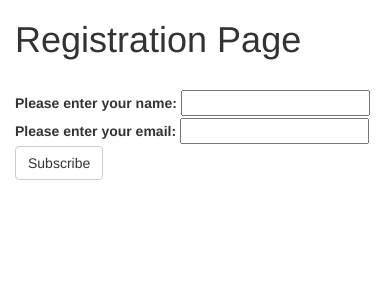
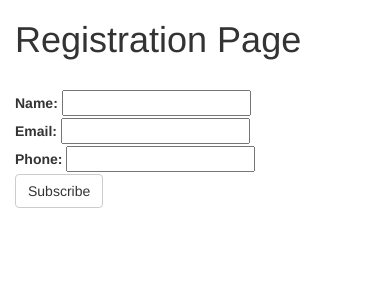
Before and after one commit to akshatgupta95/Light-Registration, a Flask app: page /subscribe in a window 390 px wide. Shown: the top 300 px of the page. Run offline with Flask 2, Linux system fonts and the light colour scheme; some libraries are stand-ins or nearby versions.

Commit message:
Added Phone Options w/o texting

```diff
--- a/app.py
+++ b/app.py
@@ -21,12 +21,13 @@ def subscribe():
 def request_handler():
 	name = request.form['yourname']
 	email = request.form['youremail']
+	num = request.form['yournum']
 	g.db = connect_db()
-	params = (str(name), str(email))
+	params = (str(name), str(email), str(num))
 	curr = g.db.cursor()
-	curr.execute("INSERT INTO registrations VALUES (?, ?)", params)
+	curr.execute("INSERT INTO registrations VALUES (?, ?, ?)", params)
 	cur = g.db.execute('SELECT * FROM registrations')
-	regs = [dict(name=row[0], email=row[1]) for row in cur.fetchall()]
+	regs = [dict(name=row[0], email=row[1], phone=row[2]) for row in cur.fetchall()]
 	g.db.commit()
 	curr.close()
 	return render_template('index.html', regs=regs)
@@ -39,13 +40,14 @@ def unsubscribe():
 def unsubscribe_handler():
 	name = request.form['yourname']
 	email = request.form['youremail']
-	params = (str(name), str(email))
+	num = request.form['yournum']
+	params = (str(name), str(email), str(num))
 	g.db = connect_db()
 	c = g.db.cursor()
-	c.execute("DELETE FROM registrations WHERE name=? AND email=?", params)
+	c.execute("DELETE FROM registrations WHERE name=? AND email=? AND phone=?", params)
 	g.db.commit()
 	cur = g.db.execute('SELECT * FROM registrations')
-	regs = [dict(name=row[0], email=row[1]) for row in cur.fetchall()]
+	regs = [dict(name=row[0], email=row[1], phone=row[2]) for row in cur.fetchall()]
 	c.close()
 	return render_template('index.html', regs=regs)
 
--- a/sql.py
+++ b/sql.py
@@ -3,4 +3,4 @@ import sqlite3 as sl
 with sl.connect("reg.db") as conn:
 	c = conn.cursor()
 	c.execute("DROP TABLE IF EXISTS registrations")
-	c.execute("CREATE TABLE registrations(name TEXT, email TEXT)")
+	c.execute("CREATE TABLE registrations(name TEXT, email TEXT, phone TEXT)")
--- a/templates/index.html
+++ b/templates/index.html
@@ -46,6 +46,9 @@
                 <li>
                     <a href="\unsubscribe">Unsubscribe</a>
                 </li>
+                <li>
+                    <a href="\text">Text-a-Person</a>
+                </li>
             </ul>
         </div>
         <!-- /#sidebar-wrapper -->
@@ -60,6 +63,7 @@
                       {% for reg in regs %}
                         <strong>Name: </strong>{{ reg.name }} <br>
                         <strong>Email: </strong>{{ reg.email }} <br>
+                        <strong>Phone: </strong>{{ reg.phone }} <br>
                       <br>
                       {% endfor %}
                     </div>
--- a/templates/subscribe.html
+++ b/templates/subscribe.html
@@ -9,11 +9,14 @@
       <h1>Registration Page</h1>
       <br>
       <form method="post" action="\request_handler">
-        <label for="yourname">Please enter your name:</label>
+        <label for="yourname">Name:</label>
         <input type="text" name="yourname", value="{{ request.form.yourname }}" /><br />
 
-        <label for="youremail">Please enter your email:</label>
+        <label for="youremail">Email:</label>
         <input type="text" name="youremail", value="{{ request.form.youremail }}" /><br />
+
+        <label for="youremail">Phone:</label>
+        <input type="text" name="yournum", value="{{ request.form.yournum }}" /><br />
 
         <input class="btn btn-default" type="submit" value="Subscribe">
       </form>
```
Also changed, not shown: templates/unsubscribe.html (+5 -2 lines), reg.db.
